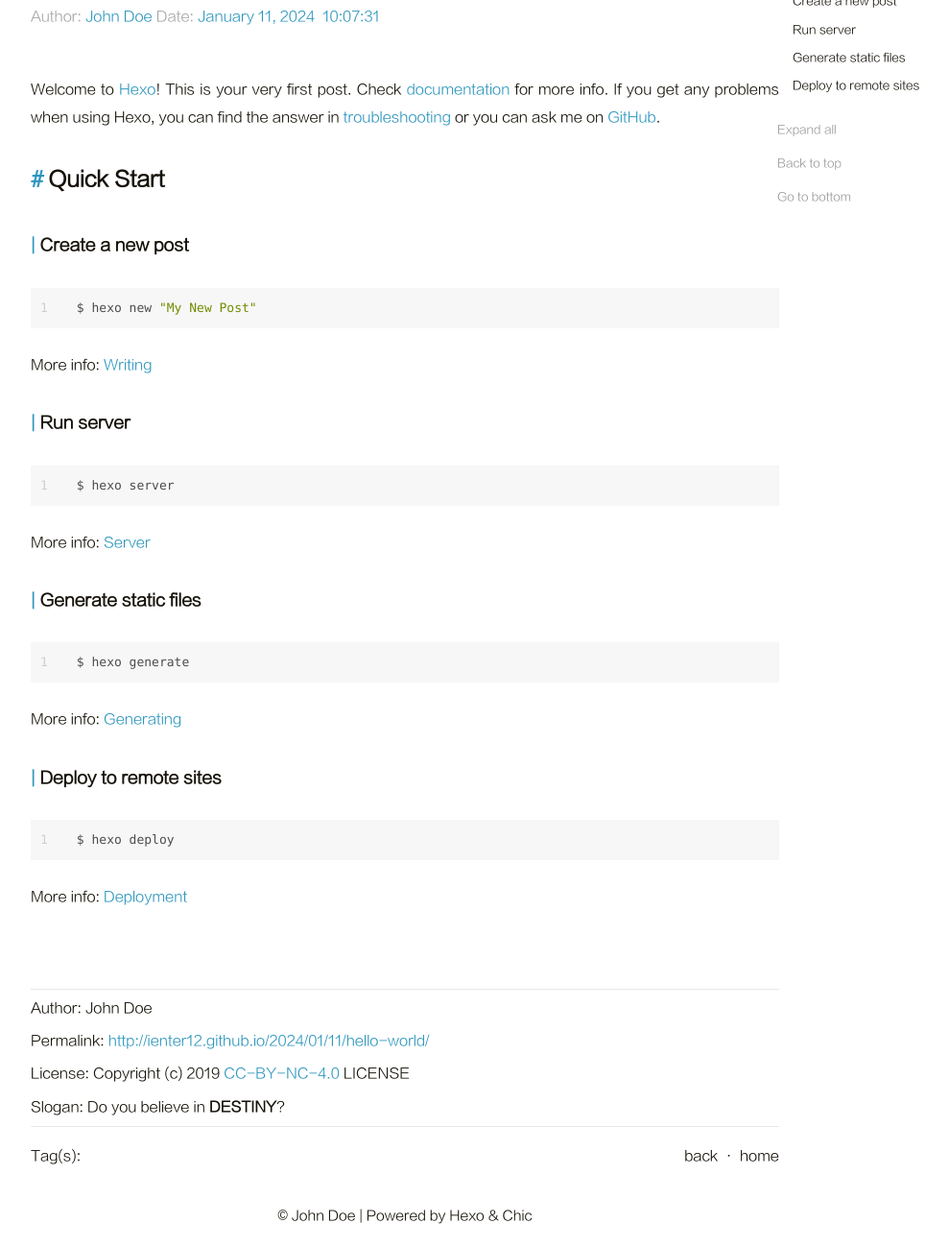
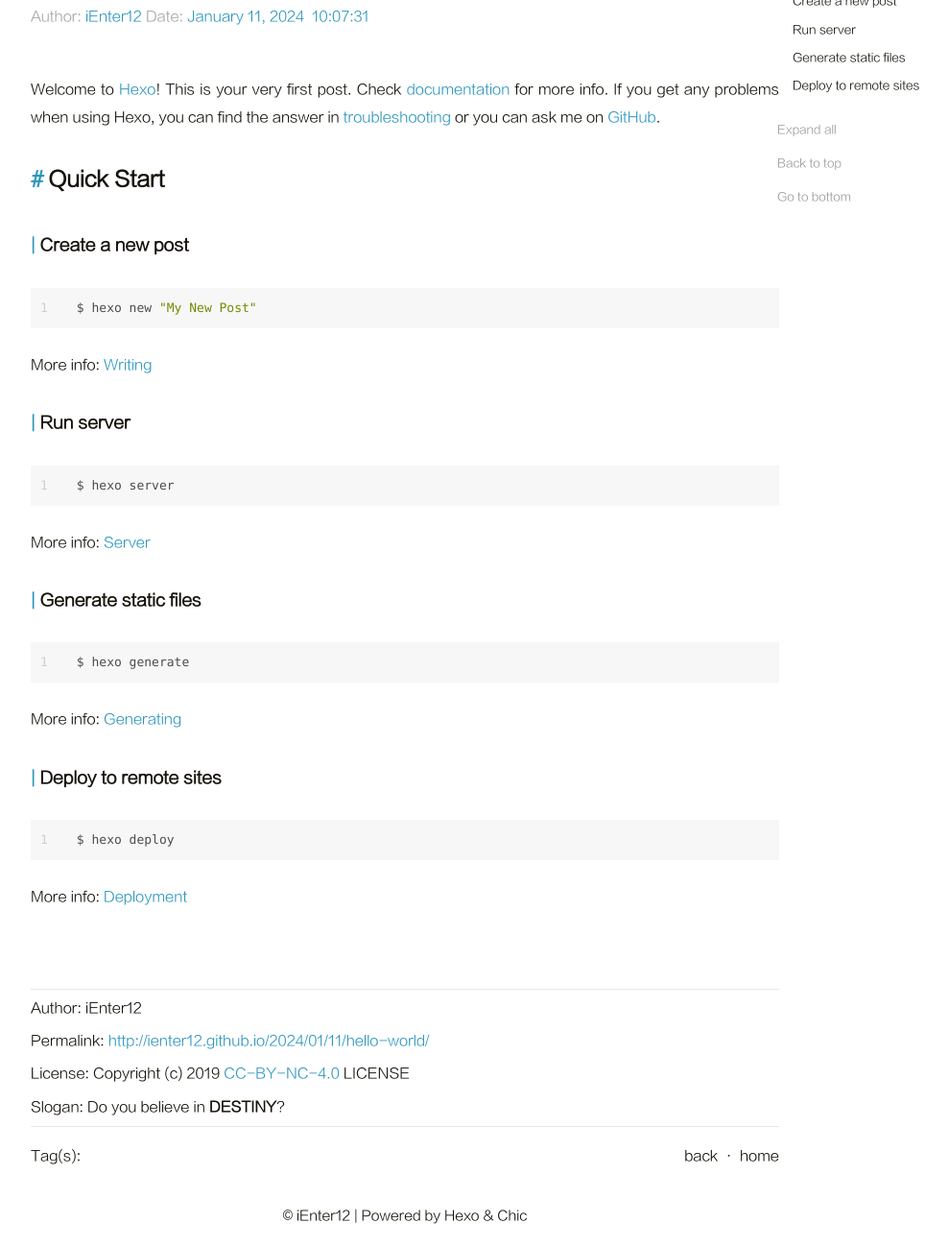
Before and after one commit to iEnter12/iEnter12.github.io, a plain HTML site: page 2024/01/11/hello-world/index.html in a window 1280 px wide. Shown: the part 137-1436 px from the top of the page at 96% size, without its empty margins (218-1207 px from the left). Drawn offline with Linux system fonts and the light colour scheme.

Commit message:
Site updated: 2024-01-11 11:07:06

```diff
--- a/2024/01/11/hello-world/index.html
+++ b/2024/01/11/hello-world/index.html
@@ -7,7 +7,7 @@
       content="width=device-width, initial-scale=1.0, maximum-scale=1.0, minimum-scale=1.0">
 <meta http-equiv="X-UA-Compatible" content="ie=edge">
 
-    <meta name="author" content="John Doe">
+    <meta name="author" content="iEnter12">
 
 
 
@@ -200,7 +200,7 @@
 
                 <div class="post-meta">
 
-                        Author: <a itemprop="author" rel="author" href="/">John Doe</a>
+                        Author: <a itemprop="author" rel="author" href="/">iEnter12</a>
 
 
 
@@ -235,7 +235,7 @@
 
                     <p class="copyright-item">
                         <span>Author:</span>
-                        <span>John Doe</span>
+                        <span>iEnter12</span>
                     </p>
 
 
@@ -284,7 +284,7 @@
             </div>
             <footer id="footer" class="footer">
     <div class="copyright">
-        <span>© John Doe | Powered by <a href="https://hexo.io" target="_blank">Hexo</a> & <a href="https://github.com/Siricee/hexo-theme-Chic" target="_blank">Chic</a></span>
+        <span>© iEnter12 | Powered by <a href="https://hexo.io" target="_blank">Hexo</a> & <a href="https://github.com/Siricee/hexo-theme-Chic" target="_blank">Chic</a></span>
     </div>
 </footer>
 
```
Also changed, not shown: archives/2024/01/index.html (+2 -2 lines), archives/2024/index.html (+2 -2 lines), archives/index.html (+2 -2 lines), index.html (+2 -2 lines).
